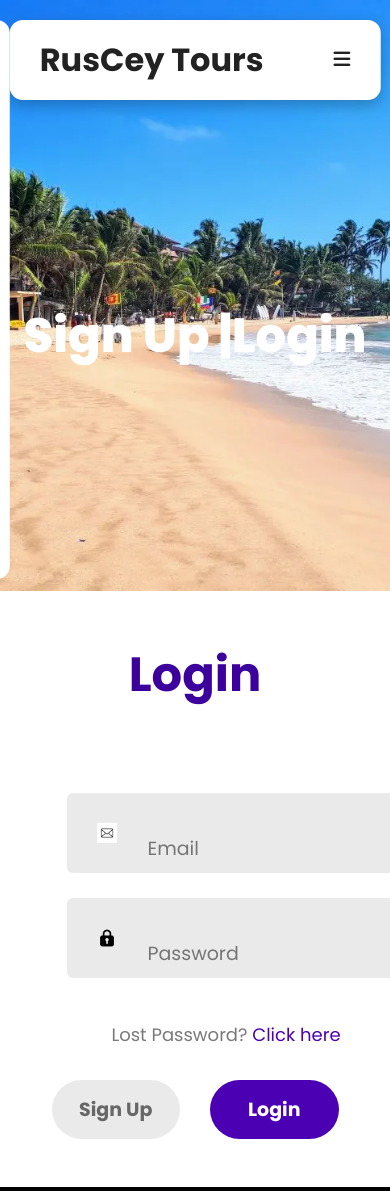
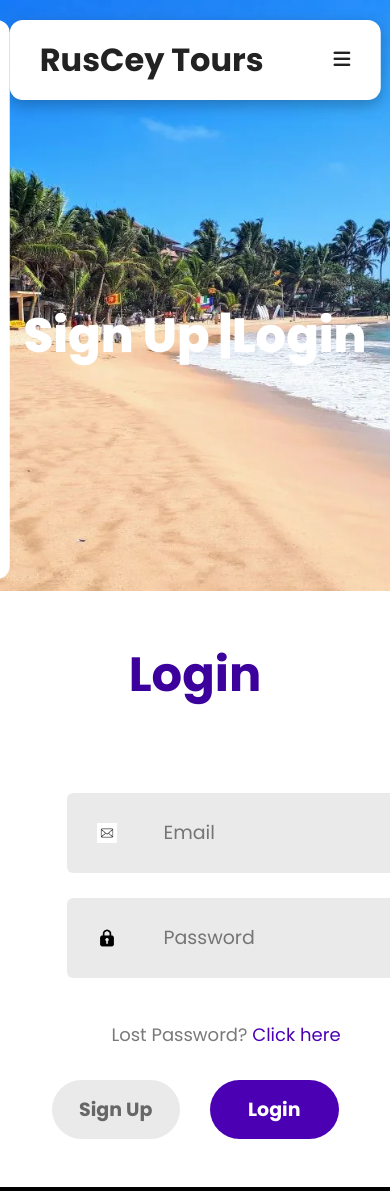
Before and after one commit to sajeendragavi/Tour-Travel-Website, a React (Create React App) app: page /signUp in a window 390 px wide. Shown: the top 1191 px of the page. Built offline with nearby package versions, Linux system fonts and the light colour scheme.

Commit message:
did changes in LoginSignup styles

```diff
--- a/src/components/LogInSignUp/LoginSignUpStyles.css
+++ b/src/components/LogInSignUp/LoginSignUpStyles.css
@@ -48,14 +48,15 @@
     margin: 0px 30px;
 }
 
-.input input{
+.inputs input{
     height: 50px;
-    width: 400px;
+    width: 90%;
     background: transparent;
     border: none;
     outline: none;
     color: #797979;
     font-size: 19px;
+    transition: all 0.3s ease;
 }
 
 .forgot-password{
@@ -117,15 +118,13 @@
     .inputs{
         width: 90%;
         margin: auto;
-        justify-content: center;
-        text-align: center;
         padding: 1rem;
     }
 
-    .input input{
+    .inputs input{
         width: 90%;
         margin: auto;
-        padding-top: 2rem;
+        padding: 1rem;
 
 
     }
```
